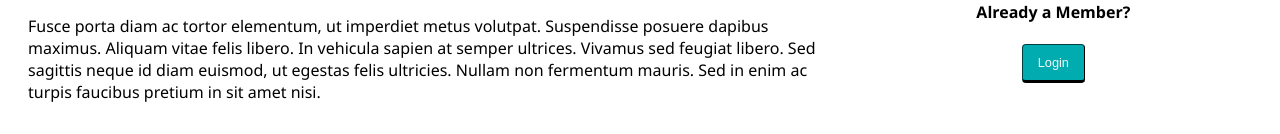
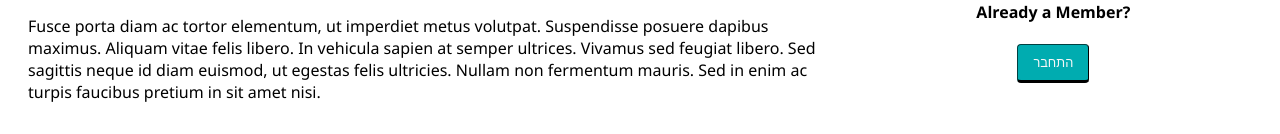
Before and after one commit to yanaanael/FinalProject, a React (Create React App) app: page /#/home in a window 1280 px wide. Shown: the part 466-600 px from the top of the page. Built offline with nearby package versions, Linux system fonts and the light colour scheme; no server answers.

Commit message:
changing Login button to hebrew

```diff
--- a/src/components/LandingPage/LandingPage.jsx
+++ b/src/components/LandingPage/LandingPage.jsx
@@ -57,7 +57,7 @@ function LandingPage() {
           <center>
             <h4>Already a Member?</h4>
             <button className="btn btn_sizeSm" onClick={onLogin}>
-              Login
+              התחבר
             </button>
           </center>
         </div>
```
